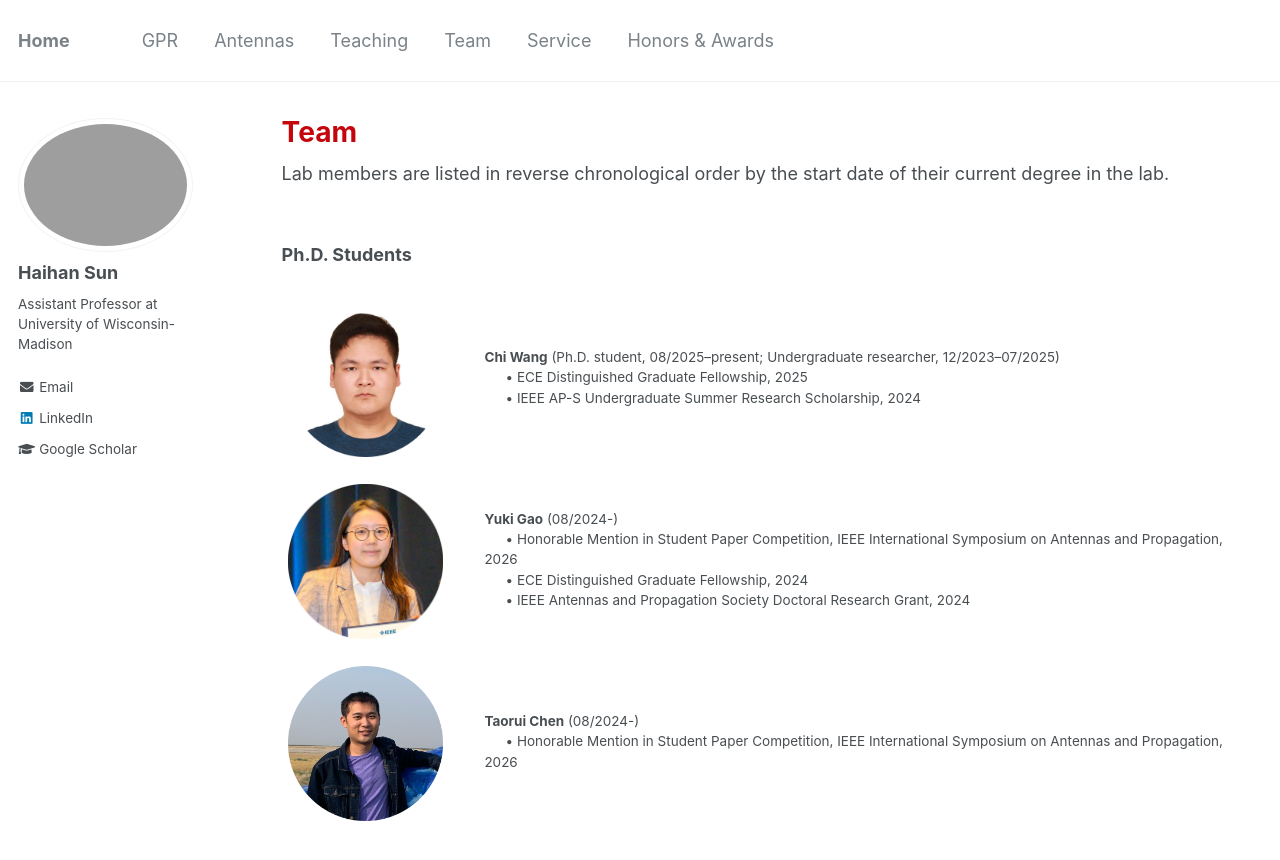
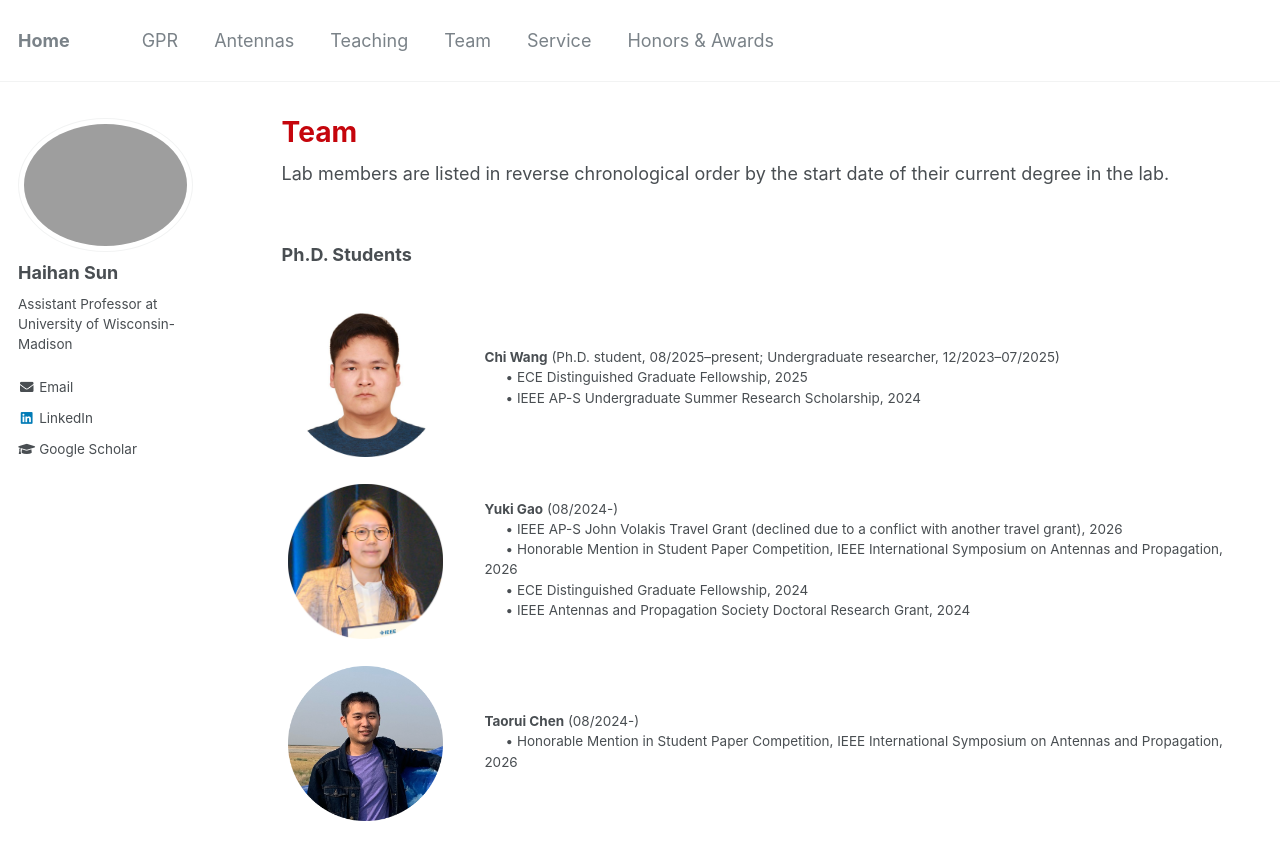
Before and after one commit to Haihan-Sun/Haihan-Sun.github.io, a Jekyll site: the page built from _pages/group.html, in a window 1280 px wide and 900 px high. Shown: the top 860 px of the window. Built offline with Jekyll 4.4.1, drawn with Linux system fonts in a browser that asks for light colours.

Commit message:
Update group.html

```diff
--- a/_pages/group.html
+++ b/_pages/group.html
@@ -37,6 +37,7 @@ Lab members are listed in reverse chronological order by the start date of their
       <img src="https://haihan-sun.github.io/_pages/images/Yuki.png" width="155" >&nbsp;
     </td>
   <td align="left"><p><b>Yuki Gao</b> (08/2024-)  <br />
+   &ensp; &ensp;   &#x2022; IEEE AP-S John Volakis Travel Grant (declined due to a conflict with another travel grant), 2026 <br>
    &ensp; &ensp;   &#x2022; Honorable Mention in Student Paper Competition, IEEE International Symposium on Antennas and Propagation, 2026 <br>
    &ensp; &ensp;   &#x2022; ECE Distinguished Graduate Fellowship, 2024 <br>
    &ensp; &ensp;   &#x2022; IEEE Antennas and Propagation Society Doctoral Research Grant, 2024 <br>
```
